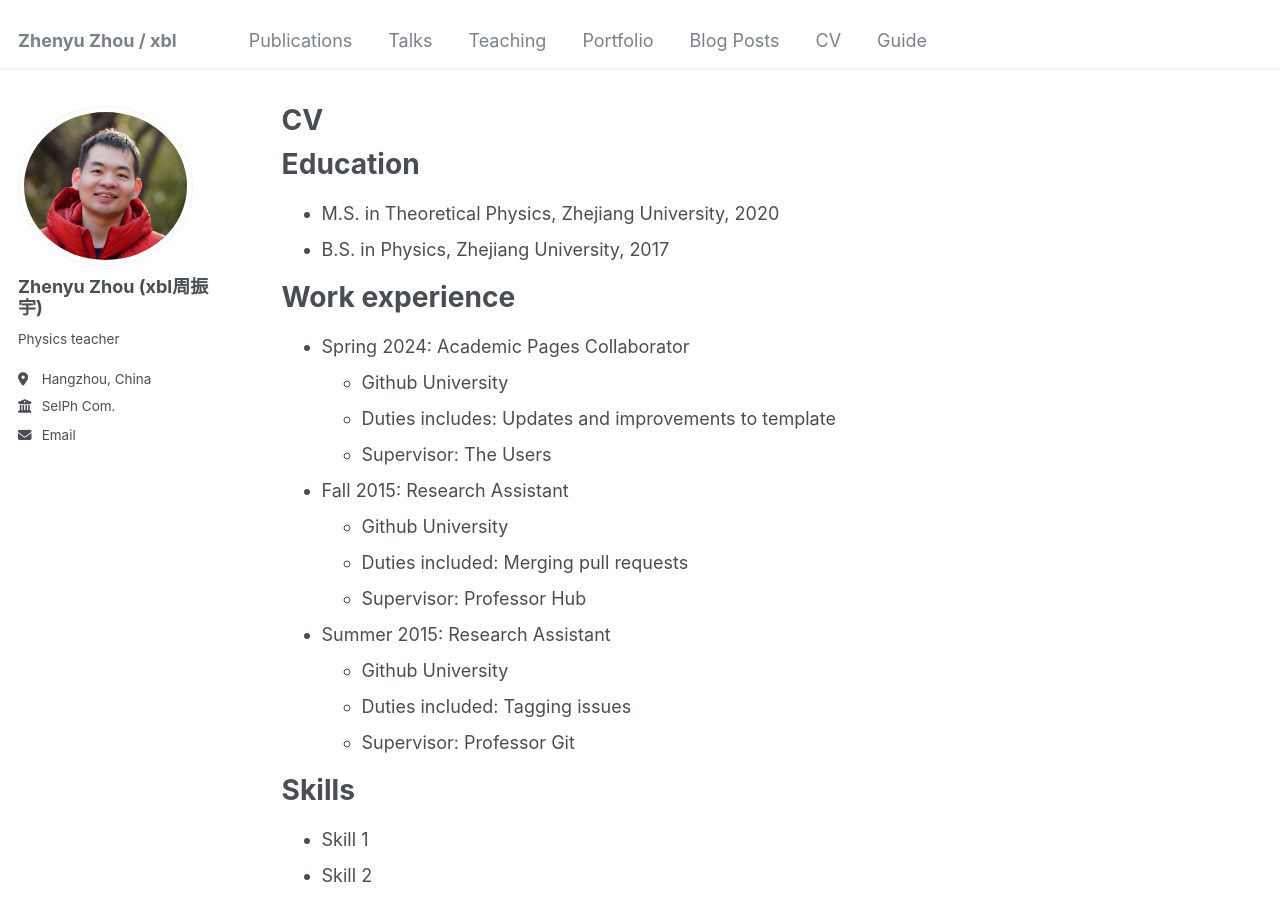
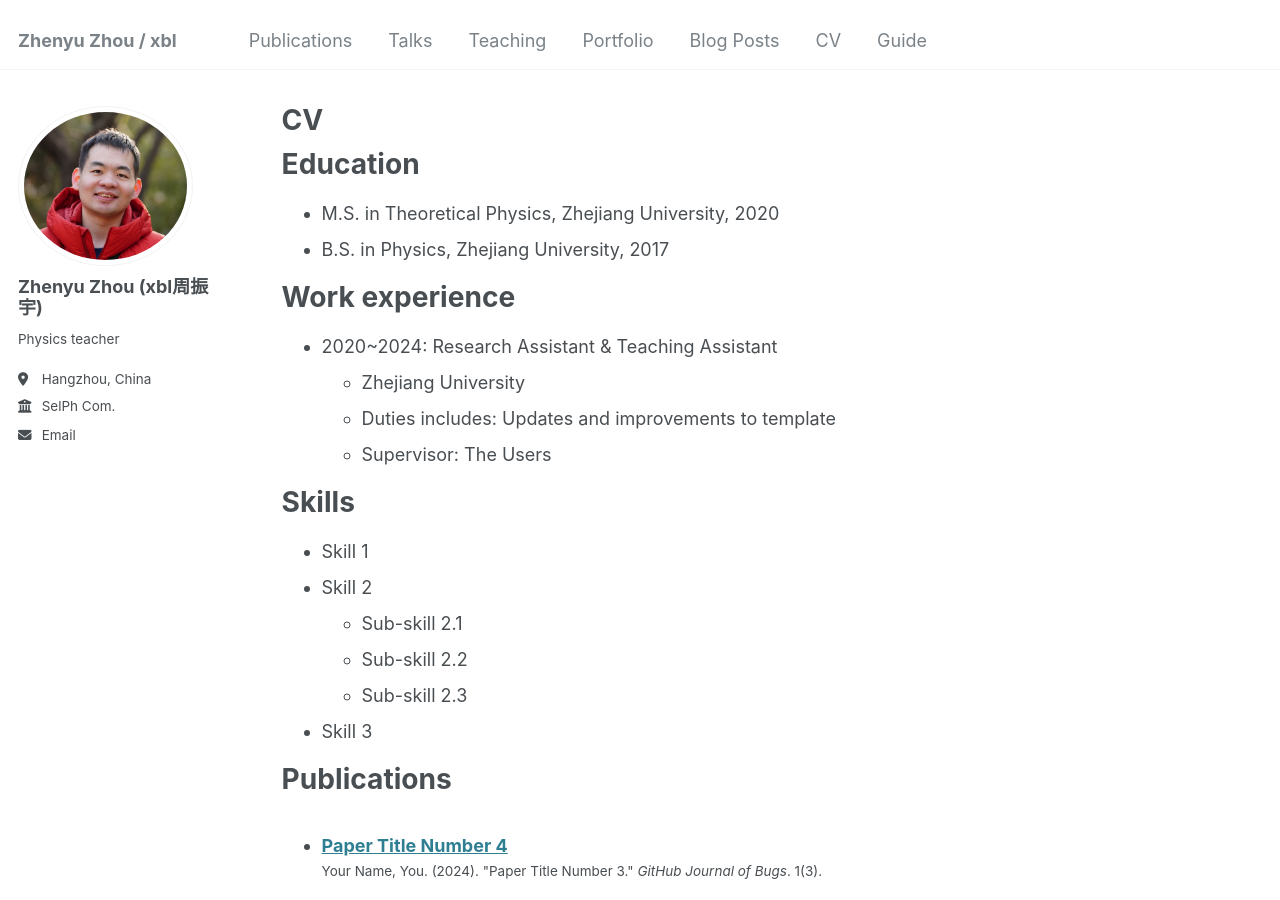
Before and after one commit to IoannesStephanus-xbl/xbl, a Jekyll site: the page built from _pages/cv.md, in a window 1280 px wide and 900 px high. Built offline with Jekyll 4.4.1, drawn with Linux system fonts in a browser that asks for light colours.

Commit message:
Update cv.md

```diff
--- a/_pages/cv.md
+++ b/_pages/cv.md
@@ -16,20 +16,10 @@ Education
 
 Work experience
 ======
-* Spring 2024: Academic Pages Collaborator
-  * Github University
+* 2020~2024: Research Assistant & Teaching Assistant
+  * Zhejiang University
   * Duties includes: Updates and improvements to template
   * Supervisor: The Users
-
-* Fall 2015: Research Assistant
-  * Github University
-  * Duties included: Merging pull requests
-  * Supervisor: Professor Hub
-
-* Summer 2015: Research Assistant
-  * Github University
-  * Duties included: Tagging issues
-  * Supervisor: Professor Git
 
 Skills
 ======
```
